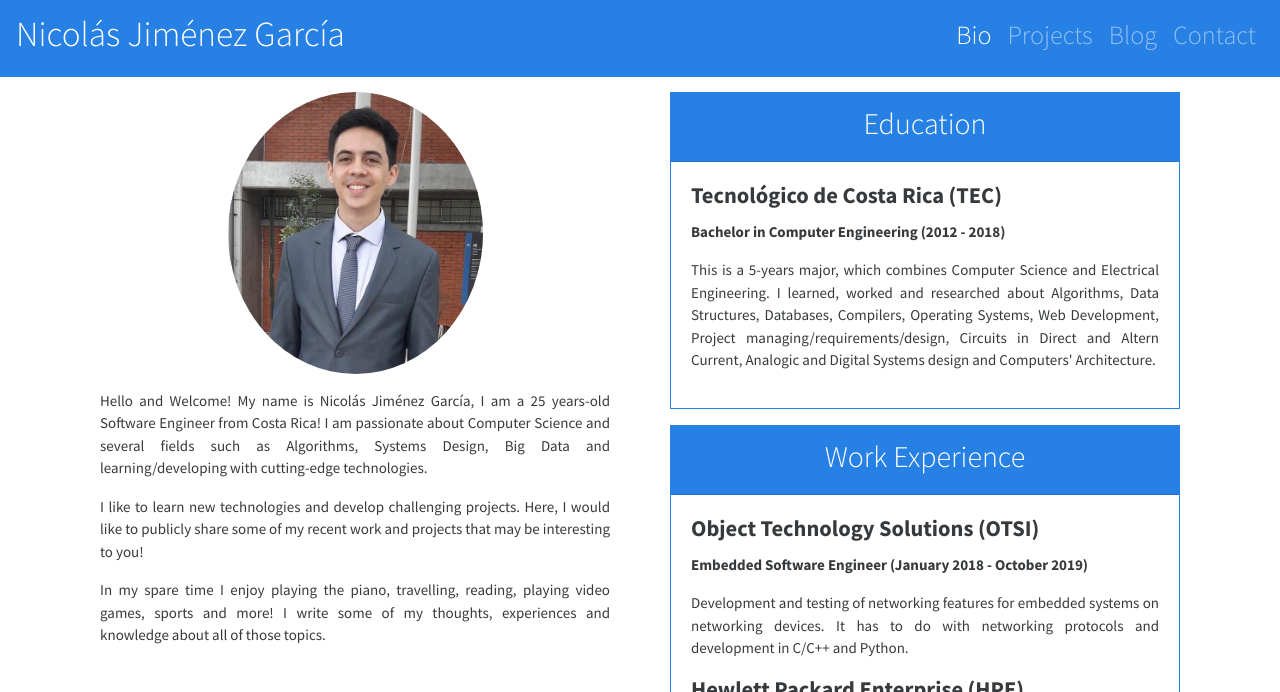
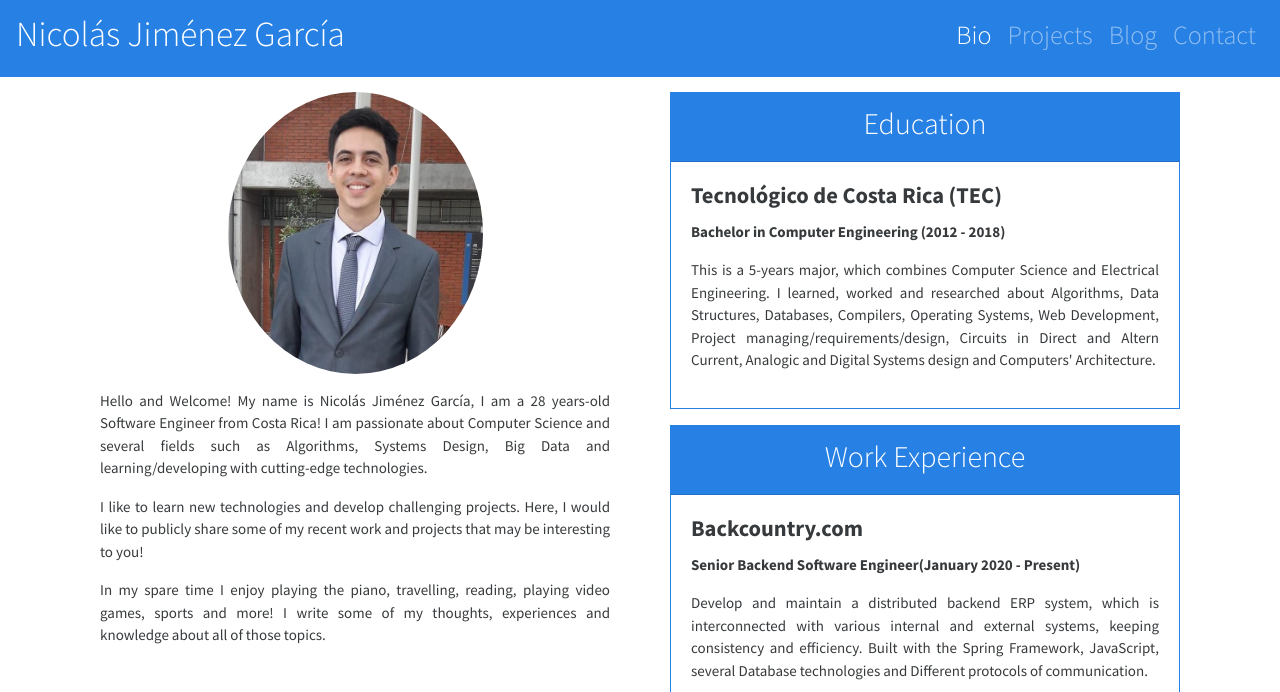
Before and after one commit to majesco/miPagina, a website: page index.html in a window 1280 px wide. Shown: the top 692 px of the page. Drawn offline with nearby package versions, Linux system fonts and the light colour scheme.

Commit message:
Update work experience + age

```diff
--- a/index.html
+++ b/index.html
@@ -76,7 +76,7 @@
                     </div>
 
                     <p class="text-justify my-3">
-                        Hello and Welcome! My name is Nicolás Jiménez García, I am a 25 years-old
+                        Hello and Welcome! My name is Nicolás Jiménez García, I am a 28 years-old
                         Software Engineer from Costa Rica!
                         I am passionate about Computer Science and several fields
                         such as Algorithms, Systems Design, Big Data
@@ -133,6 +133,11 @@
                             <h2 class="text-center">Work Experience</h2>
                         </div>
                         <div class="card-body">
+                            <h4 class="card-title font-weight-bold">Backcountry.com</h4>
+                            <p class="card-text font-weight-bold">Senior Backend Software Engineer(January 2020 - Present)</p>
+                            <p class="text-justify">
+                                Develop and maintain a distributed backend ERP system, which is interconnected with various internal and external systems,
+                                keeping consistency and efficiency. Built with the Spring Framework, JavaScript, several Database technologies and Different protocols of communication.
                             <h4 class="card-title font-weight-bold">Object Technology Solutions (OTSI)</h4>
                             <p class="card-text font-weight-bold">Embedded Software Engineer (January 2018 - October 2019)</p>
                             <p class="text-justify">
```
